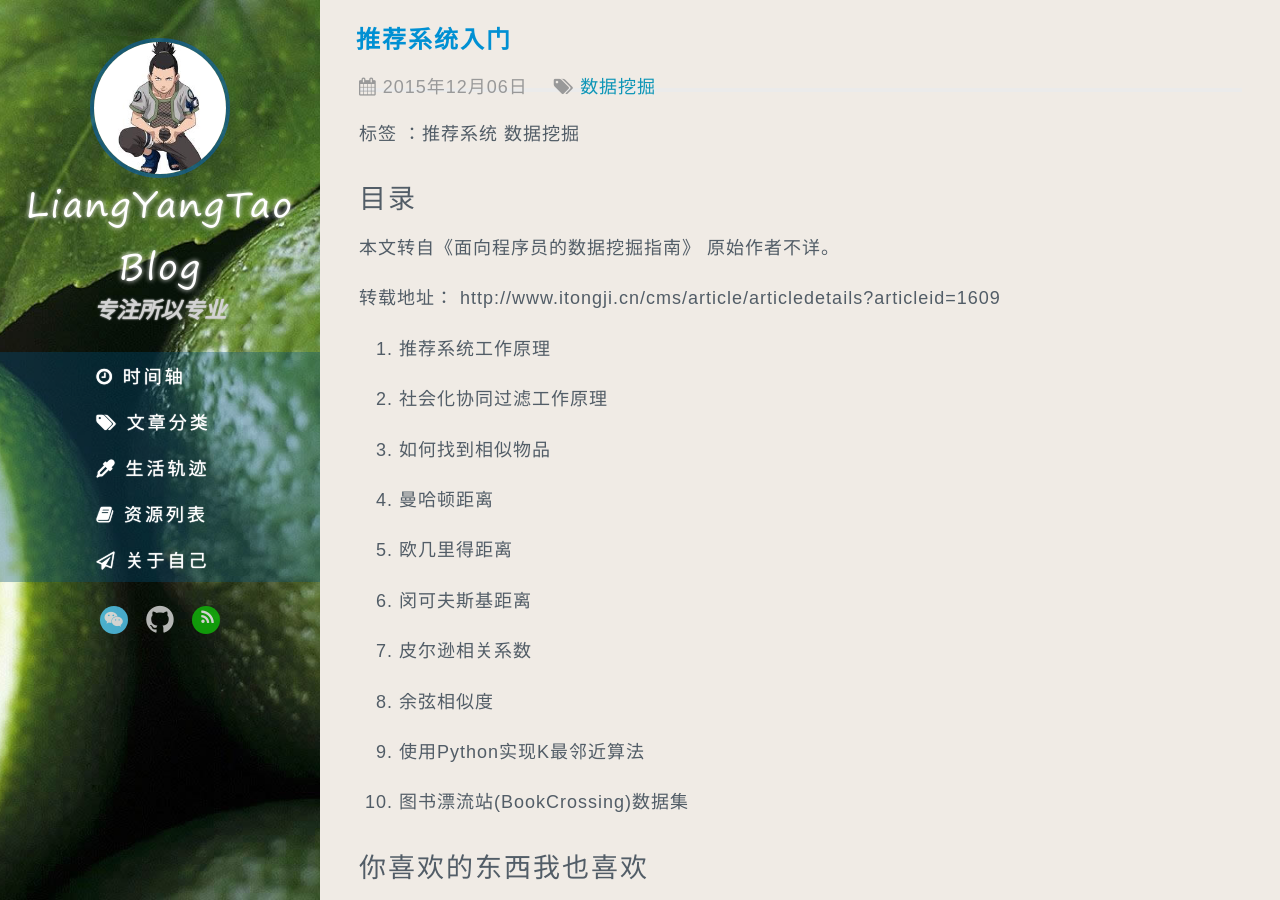
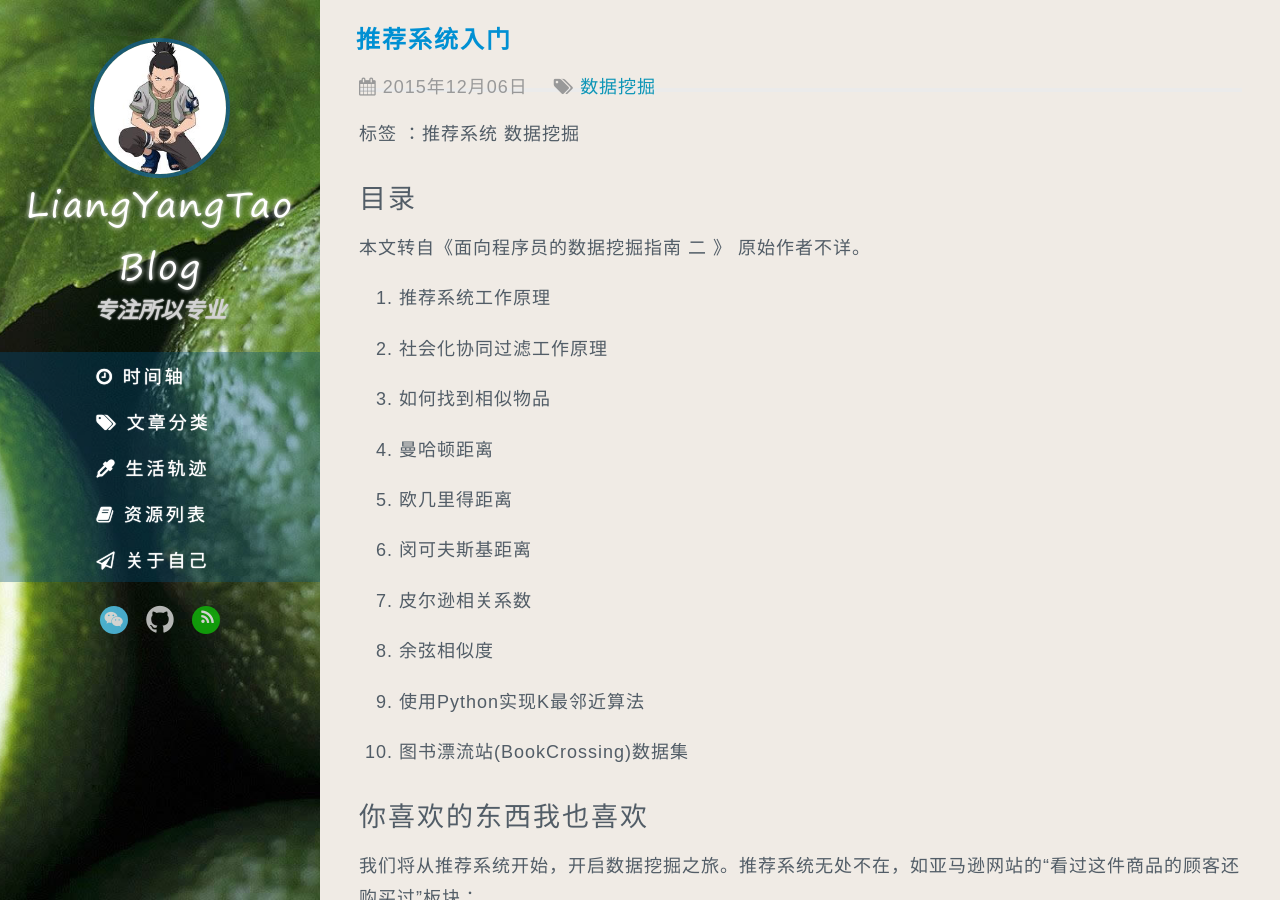
Before and after one commit to liangyangtao/liangyangtao.github.io, a Jekyll site: the page built from _posts/机器学习/2015-12-06-推荐系统入门.md, in a window 1280 px wide and 900 px high. Built offline with Jekyll 4.4.1, drawn with Linux system fonts in a browser that asks for light colours; some web fonts are replaced; comment, search, counter and statistics services are not loaded.

Commit message:
submit new

```diff
--- a/_posts/机器学习/2015-12-06-推荐系统入门.md
+++ b/_posts/机器学习/2015-12-06-推荐系统入门.md
@@ -13,10 +13,7 @@ date: 2015-12-06
 
 ## 目录
 
-本文转自《面向程序员的数据挖掘指南》 原始作者不详。
-
-转载地址： http://www.itongji.cn/cms/article/articledetails?articleid=1609
-
+本文转自《面向程序员的数据挖掘指南 二 》 原始作者不详。
 
 1. 推荐系统工作原理
 
```
Also changed, not shown: _posts/机器学习/2016-04-26-数据挖掘常用的7种方法.md (added, +59 -0 lines), res/img/blogimg/20160426/2016042601.png (added).
